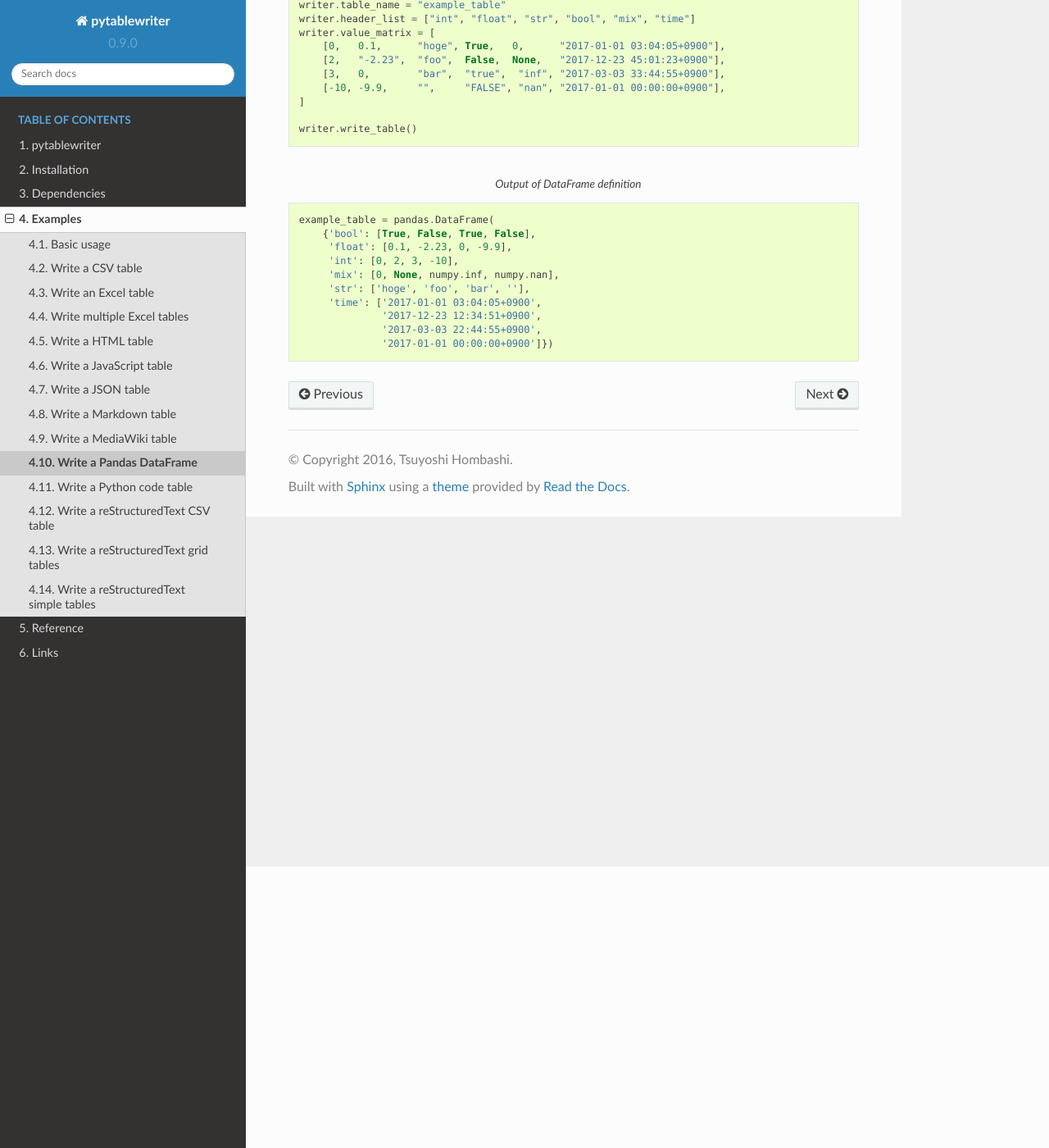
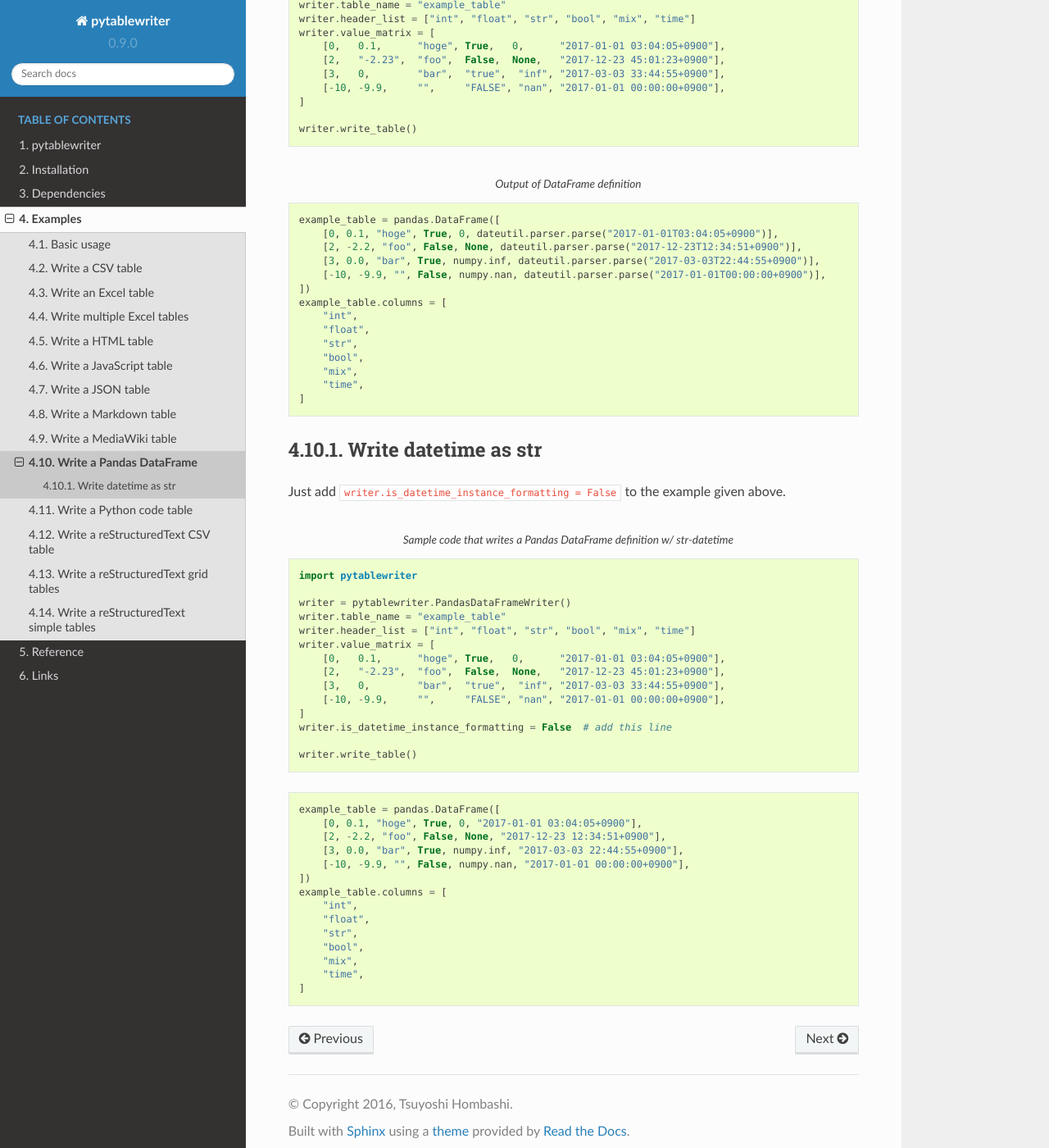
Before and after one commit to thombashi/pytablewriter, a Sphinx documentation site: the page built from docs/pages/examples/pandas_dataframe.rst, in a window 1280 px wide and 1400 px high, scrolled down 343 px. Shown: the whole window at 82% size. Built offline with Sphinx 7.4.7 and the Read the Docs theme 2.0.0, drawn with Linux system fonts in a browser that asks for light colours; pages that are not in the unit, such as notebooks, are missing from menus.

Commit message:
Update docs

```diff
--- a/docs/conf.py
+++ b/docs/conf.py
@@ -349,8 +349,8 @@ rp_attr = u"""
 .. |header_list| replace::
     :py:attr:`~pytablewriter._table_writer.TableWriter.header_list`
 
-.. |value_matrix|
-    replace:: :py:attr:`~pytablewriter._table_writer.TableWriter.value_matrix`
+.. |value_matrix| replace::
+    :py:attr:`~pytablewriter._table_writer.TableWriter.value_matrix`
 
 .. |write_callback| replace::
     :py:attr:`~pytablewriter._table_writer.TableWriter.write_callback`
@@ -361,6 +361,9 @@ rp_attr = u"""
 .. |excel_attr| replace::
     This attributes available after execution of
     the :py:meth:`~.ExcelXlsxTableWriter.write_table` method.
+
+.. |is_datetime_instance_formatting| replace::
+    :py:attr:`~pytablewriter._text_writer.is_datetime_instance_formatting`
 """
 
 rp_method = u"""
--- a/docs/pages/examples/pandas_dataframe.rst
+++ b/docs/pages/examples/pandas_dataframe.rst
@@ -26,13 +26,58 @@ Write a Pandas DataFrame
 .. code-block:: python
     :caption: Output of DataFrame definition
 
-    example_table = pandas.DataFrame(
-        {'bool': [True, False, True, False],
-         'float': [0.1, -2.23, 0, -9.9],
-         'int': [0, 2, 3, -10],
-         'mix': [0, None, numpy.inf, numpy.nan],
-         'str': ['hoge', 'foo', 'bar', ''],
-         'time': ['2017-01-01 03:04:05+0900',
-                  '2017-12-23 12:34:51+0900',
-                  '2017-03-03 22:44:55+0900',
-                  '2017-01-01 00:00:00+0900']})
+    example_table = pandas.DataFrame([
+        [0, 0.1, "hoge", True, 0, dateutil.parser.parse("2017-01-01T03:04:05+0900")],
+        [2, -2.2, "foo", False, None, dateutil.parser.parse("2017-12-23T12:34:51+0900")],
+        [3, 0.0, "bar", True, numpy.inf, dateutil.parser.parse("2017-03-03T22:44:55+0900")],
+        [-10, -9.9, "", False, numpy.nan, dateutil.parser.parse("2017-01-01T00:00:00+0900")],
+    ])
+    example_table.columns = [
+        "int",
+        "float",
+        "str",
+        "bool",
+        "mix",
+        "time",
+    ]
+
+
+Write datetime as str
+~~~~~~~~~~~~~~~~~~~~~~~~~~~~
+
+Just add ``writer.is_datetime_instance_formatting = False`` to the example given above.
+
+.. code-block:: python
+    :caption: Sample code that writes a Pandas DataFrame definition w/ str-datetime
+
+    import pytablewriter
+
+    writer = pytablewriter.PandasDataFrameWriter()
+    writer.table_name = "example_table"
+    writer.header_list = ["int", "float", "str", "bool", "mix", "time"]
+    writer.value_matrix = [
+        [0,   0.1,      "hoge", True,   0,      "2017-01-01 03:04:05+0900"],
+        [2,   "-2.23",  "foo",  False,  None,   "2017-12-23 45:01:23+0900"],
+        [3,   0,        "bar",  "true",  "inf", "2017-03-03 33:44:55+0900"],
+        [-10, -9.9,     "",     "FALSE", "nan", "2017-01-01 00:00:00+0900"],
+    ]
+    writer.is_datetime_instance_formatting = False  # add this line
+
+    writer.write_table()
+
+.. code-block:: python
+
+    example_table = pandas.DataFrame([
+        [0, 0.1, "hoge", True, 0, "2017-01-01 03:04:05+0900"],
+        [2, -2.2, "foo", False, None, "2017-12-23 12:34:51+0900"],
+        [3, 0.0, "bar", True, numpy.inf, "2017-03-03 22:44:55+0900"],
+        [-10, -9.9, "", False, numpy.nan, "2017-01-01 00:00:00+0900"],
+    ])
+    example_table.columns = [
+        "int",
+        "float",
+        "str",
+        "bool",
+        "mix",
+        "time",
+    ]
```
Also changed, not shown: docs/pages/examples/python_code.rst (+34 -1 lines).
